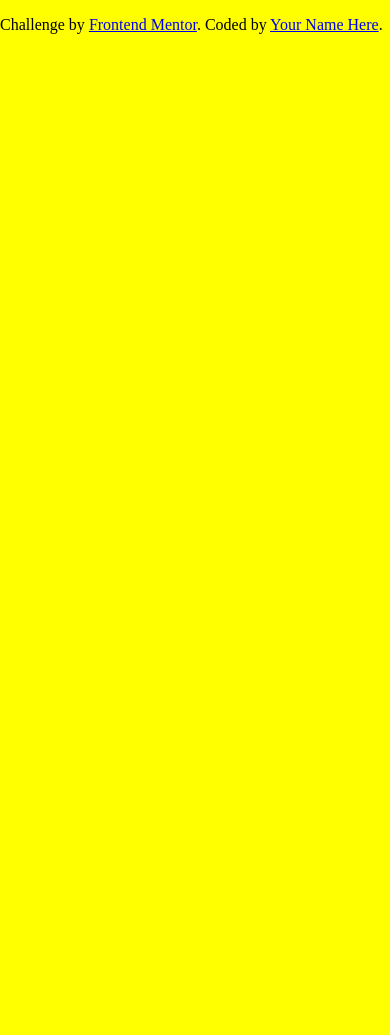
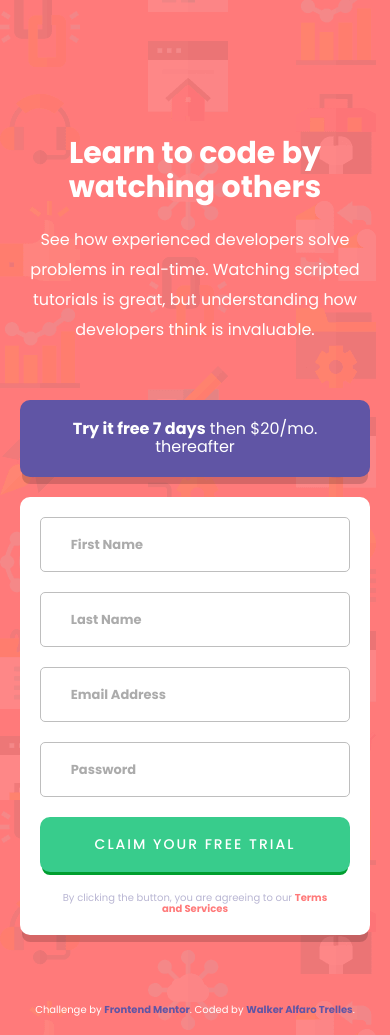
Before and after one commit to walkeralfaro/intro-component-with-signup-form-master, a website: page index.html in a window 390 px wide. Before the commit the page ends 844 px from the top, so only its background shows below. Drawn offline with nearby package versions, Linux system fonts and the light colour scheme; files that its build step writes are made by us from their sources.

Commit message:
finish 1.0

```diff
--- a/gulpfile.js
+++ b/gulpfile.js
@@ -1,11 +1,13 @@
 const { src, dest, watch } = require('gulp');  // API de gulp que permite traer funciones
 const sass = require('gulp-sass')(require('sass'));
+const plumber = require ('gulp-plumber');
 
 
 // COMPILAR CSS CON GULP ************************************************
 function css( done ) {
 
     src('src/scss/**/*.scss')       // Identificar el archivo SASS
+        .pipe( plumber() )
         .pipe( sass() )             // Compila SASS
         .pipe( dest('build/css') ); // Guarsa el archivo compilado en CSS
 
--- a/index.html
+++ b/index.html
@@ -3,37 +3,65 @@
 <head>
   <meta charset="UTF-8">
   <meta name="viewport" content="width=device-width, initial-scale=1.0">
-  <link rel="icon" type="image/png" sizes="32x32" href="./images/favicon-32x32.png">
+  <link rel="icon" type="image/png" sizes="32x32" href="/src/assets/images/favicon-32x32.png">
   <link rel="preconnect" href="https://fonts.googleapis.com">
   <link rel="preconnect" href="https://fonts.gstatic.com" crossorigin>
   <link href="https://fonts.googleapis.com/css2?family=Poppins:wght@400;500;600;700&display=swap" rel="stylesheet">
-  <link rel="preload stylesheet" href="build/css/app.css" as="style" type="text/css" crossorigin="anonymous">
+  <link rel="preload" href="build/css/app.css" as="style">
+  <link rel="stylesheet" href="build/css/app.css">
   <title>Frontend Mentor | Intro component with sign up form</title>
 
 </head>
 <body>
 
-  <!-- Learn to code by watching others
+  <main class="container">
+    <div class="flex">
+      <div class="grid">
+        <div class="advice_section">
+          <h1>Learn to code by watching others</h1>
+          <p>See how experienced developers solve problems in real-time. Watching scripted tutorials is great, but understanding how developers think is invaluable. </p>
+        </div>
+        <div class="form_section">
+          <p><strong>Try it free 7 days</strong> then $20/mo. thereafter</p>
+          <div class="form_card">
 
-  See how experienced developers solve problems in real-time. Watching scripted tutorials is great,
-  but understanding how developers think is invaluable.
+            <form class="form">
 
-  Try it free 7 days then $20/mo. thereafter
+              <div class="input_container firstName">
+                <input type="text" name="firstName" id="firstName" placeholder="First Name">
+                <small>First Name cannot be empty</small>
+              </div>
 
-  First Name
-  Last Name
-  Email Address
-  Password
+              <div class="input_container lastName">
+                <input type="text" name="lastName" id="lastName" placeholder="Last Name">
+                <small>Last Name cannot be empty</small>
+              </div>
 
-  Claim your free trial
+              <div class="input_container email">
+                <input type="email" name="email" id="email" placeholder="Email Address">
+                <small>Looks like this is not a email</small>
+              </div>
 
-  By clicking the button, you are agreeing to our Terms and Services -->
+              <div class="input_container password">
+                <input type="password" name="password" id="password" placeholder="Password">
+                <small>Password cannot be empty</small>
+              </div>
 
+              <button type="submit">Claim your free trial</button>
+            </form>
+
+            <p>By clicking the button, you are agreeing to our <strong>Terms and Services</strong></p>
+          </div>
+        </div>
+      </div>
+    </div>
+  </main>
   <footer>
     <p class="attribution">
       Challenge by <a href="https://www.frontendmentor.io?ref=challenge" target="_blank">Frontend Mentor</a>.
-      Coded by <a href="#">Your Name Here</a>.
+      Coded by <a href="https://github.com/WalkerAlfaro/intro-component-with-signup-form-master" target="_blank">Walker Alfaro Trelles</a>.
     </p>
   </footer>
+  <script src="/src/js/index.js"></script>
 </body>
 </html>
--- /dev/null
+++ b/src/js/index.js
@@ -0,0 +1,51 @@
+// Variables
+const form = document.querySelector('.form');
+const firstname = document.querySelector('#firstName');
+const lastname = document.querySelector('#lastName');
+const email = document.querySelector('#email');
+const password = document.querySelector('#password');
+
+
+form.addEventListener('submit', ( e ) => {
+    checkInputs(firstname);
+    checkInputs(lastname);
+    checkInputs(password);
+    checkEmail(email);
+
+    setTimeout(() => {
+        resetForm();
+    }, 5000);
+
+    e.preventDefault();
+})
+
+function checkInputs(input) {
+    if(input.value.trim() === '') {
+        const inputParent = input.parentElement;
+        inputParent.classList.add('error');
+        input.placeholder='';
+    }
+}
+
+function checkEmail(input) {
+    const er = /^(([^<>()\[\]\\.,;:\s@"]+(\.[^<>()\[\]\\.,;:\s@"]+)*)|(".+"))@((\[[0-9]{1,3}\.[0-9]{1,3}\.[0-9]{1,3}\.[0-9]{1,3}])|(([a-zA-Z\-0-9]+\.)+[a-zA-Z]{2,}))$/;
+
+    if(!er.test( input.value )) {
+        const inputParent = input.parentElement;
+        inputParent.classList.add('error');
+        input.placeholder = "email@example.com"
+    }
+}
+
+function resetForm() {
+    form.reset();
+    const inputParent = document.querySelectorAll('.error');
+    for (let i = 0; i < inputParent.length; i++) {
+        inputParent[i].classList.remove('error');
+    }
+
+    firstname.placeholder='First Name';
+    lastname.placeholder='Last Name';
+    email.placeholder='Email Address';
+    password.placeholder='Password';
+}
--- a/src/scss/base/_globals.scss
+++ b/src/scss/base/_globals.scss
@@ -1,5 +1,56 @@
-$prueba: yellow;
+@use 'variables' as v;
+
+html {
+    font-size: 62.5%;
+    box-sizing: border-box;
+}
+
+*,
+*:before,
+*:after {
+    box-sizing: inherit;
+}
 
 body {
-    background-color: $prueba;
+    font-family: v.$Font;
+    font-size: 1.6rem;
+    color: white;
+    background-image: url('/src/assets/images/bg-intro-desktop.png');
+    background-color: v.$Red;
+    position: relative;
 }
+
+p,
+h1 {
+ margin: 0;
+}
+
+.container {
+    width: 95%;
+    max-width: 115rem;
+    margin: 0 auto;
+}
+
+.flex {
+    display: flex;
+    justify-content: center;
+    align-items: center;
+    height: 100%;
+    min-height: 100vh;
+}
+
+.grid {
+    display: grid;
+    grid-template-columns: 1fr 1fr;
+    margin: 2rem auto;
+}
+
+@media (max-width: 768px) {
+
+    .grid {
+    display: grid;
+    grid-template-rows: 30rem 1fr;
+    grid-template-columns: 1fr;
+    margin: 10rem 0;
+    }
+}
--- /dev/null
+++ b/src/scss/layout/_advice.scss
@@ -0,0 +1,30 @@
+@use './base/variables' as v;
+
+.advice_section {
+    display: flex;
+    flex-direction: column;
+    justify-content: center;
+    padding: 4rem;
+
+    h1 {
+        font-size: 5rem;
+    }
+
+    p {
+        margin: 2rem 0;
+        line-height: 3rem;
+    }
+}
+
+@media (max-width: 768px) {
+
+    .advice_section {
+        text-align: center;
+        padding: 2rem;
+
+        h1 {
+            font-size: 3rem;
+        }
+
+    }
+}
--- /dev/null
+++ b/src/scss/layout/_footer.scss
@@ -0,0 +1,16 @@
+@use './base/variables' as v;
+
+/* FOOTER */
+.attribution {
+    font-size: 1rem;
+    width: 100%;
+    position: absolute;
+    top: 97%;
+    text-align: center;
+}
+
+.attribution a {
+    color: v.$Blue;
+    font-weight: bold;
+    text-decoration: none;
+}
--- /dev/null
+++ b/src/scss/layout/_form.scss
@@ -0,0 +1,140 @@
+@use './base/variables' as v;
+
+.form_section {
+    padding: 0 3rem;
+    display: flex;
+    flex-direction: column;
+    justify-content: center;
+    align-items: center;
+
+    p:first-child,
+    .form_card {
+        width: 100%;
+        padding: 3.5rem;
+        border-radius: 1rem;
+
+        text-align: center;
+        background-color: v.$Blue;
+    }
+
+    p:first-child {
+        padding: 2rem;
+        margin-bottom: 2rem;
+        box-shadow: 0px 9px 0px -2px rgba(0,0,0,0.16);
+    }
+
+    .form_card {
+        background-color: white;
+    }
+
+}
+
+
+.input_container{
+    text-align: right;
+
+    input {
+        width: 100%;
+        font-size: 1.4rem;
+        font-weight: 500;
+        margin-bottom: 2rem;
+        padding: 0 0 0 3rem;
+        height: 5.5rem;
+        border-radius: .5rem;
+        border: 1px solid rgb(190, 190, 190);
+
+        &::placeholder {
+            opacity: .6;
+            font-size: 1.3rem;
+            font-weight: 700;
+        }
+    }
+
+    small {
+        display: none;
+        margin: 1rem 0;
+        color: v.$Red;
+        top: 6rem;
+        right: 0;
+        font-size: 1.1rem;
+        font-weight: 700;
+        font-style: italic;
+        text-align: right;
+    }
+}
+
+.form_card {
+    box-shadow: 0px 9px 0px -2px rgba(0,0,0,0.16);
+
+    button {
+        width: 100%;
+        border: none;
+        height: 5.5rem;
+        background-color: v.$Green;
+        color: white;
+        border-radius: 1rem;
+        text-transform: uppercase;
+        font-weight: 500;
+        font-size: 1.4rem;
+        letter-spacing: .2rem;
+        box-shadow: 0px 5px 0px -2px rgb(0, 158, 47);
+
+        &:hover {
+            opacity: .7;
+            cursor: pointer;
+        }
+    }
+
+    p {
+        margin-top: 2rem;
+        font-size: 1rem;
+        color: v.$GrayishBlue;
+
+        strong {
+            color: v.$Red;
+            cursor: pointer;
+        }
+    }
+}
+
+
+//WHEN AN ERROR HAPPENS
+.error {
+    input{
+        border: 2px solid v.$Red;
+        background-image: url('/src/assets/images/icon-error.svg');
+        background-repeat: no-repeat;
+        background-position: 95% 50%;
+        margin: 0;
+
+        &::placeholder {
+            opacity: 1;
+            color: v.$Red;
+        }
+
+        &:focus {
+            border: 2px solid v.$Red;
+        }
+    }
+
+    small {
+        display: inline-block;
+    }
+}
+
+
+@media (max-width: 768px) {
+
+    .form_section {
+        padding: 0 1rem;
+
+        .form_card {
+            padding: 2rem;
+
+            p {
+                padding: 0 2rem;
+            }
+        }
+    }
+
+}
--- a/src/scss/layout/_index.scss
+++ b/src/scss/layout/_index.scss
@@ -0,0 +1,3 @@
+@forward 'advice';
+@forward 'form';
+@forward 'footer';
```
Also changed, not shown: src/assets/images/bg-intro-desktop.png (renamed from images/bg-intro-desktop.png), src/assets/images/bg-intro-mobile.png (renamed from images/bg-intro-mobile.png), src/assets/images/favicon-32x32.png (renamed from images/favicon-32x32.png), src/assets/images/icon-error.svg (renamed from images/icon-error.svg).
